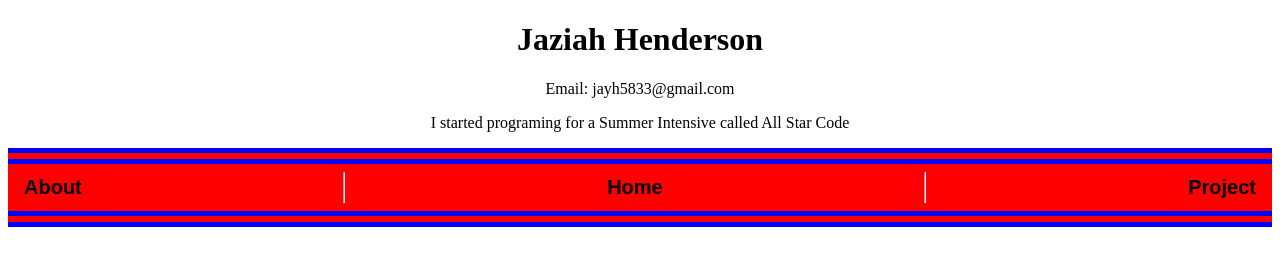
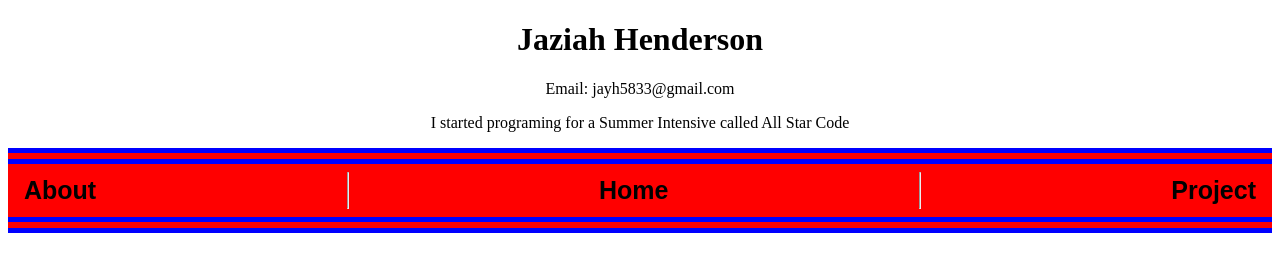
Before and after one commit to JaziahHend/WebPage, a plain HTML site: page index.html in a window 1280 px wide. Shown: the top 254 px of the page. Drawn offline with Linux system fonts and the light colour scheme; a script that the page names is missing.

Commit message:
third commit

```diff
--- a/bane.css
+++ b/bane.css
@@ -23,7 +23,7 @@ header {
     border: black;
     color: black;
     padding: 12px 16px;
-    font-size: 20px;
+    font-size: 25px;
     cursor: pointer;
 }
 .btn:hover {
--- a/main.css
+++ b/main.css
@@ -23,7 +23,7 @@ header {
     border: black;
     color: black;
     padding: 12px 16px;
-    font-size: 20px;
+    font-size: 25px;
     cursor: pointer;
 }
 .btn:hover {
--- a/pain.css
+++ b/pain.css
@@ -23,7 +23,7 @@ header {
     border: black;
     color: black;
     padding: 12px 16px;
-    font-size: 20px;
+    font-size: 25px;
     cursor: pointer;
 }
 .btn:hover {
```
